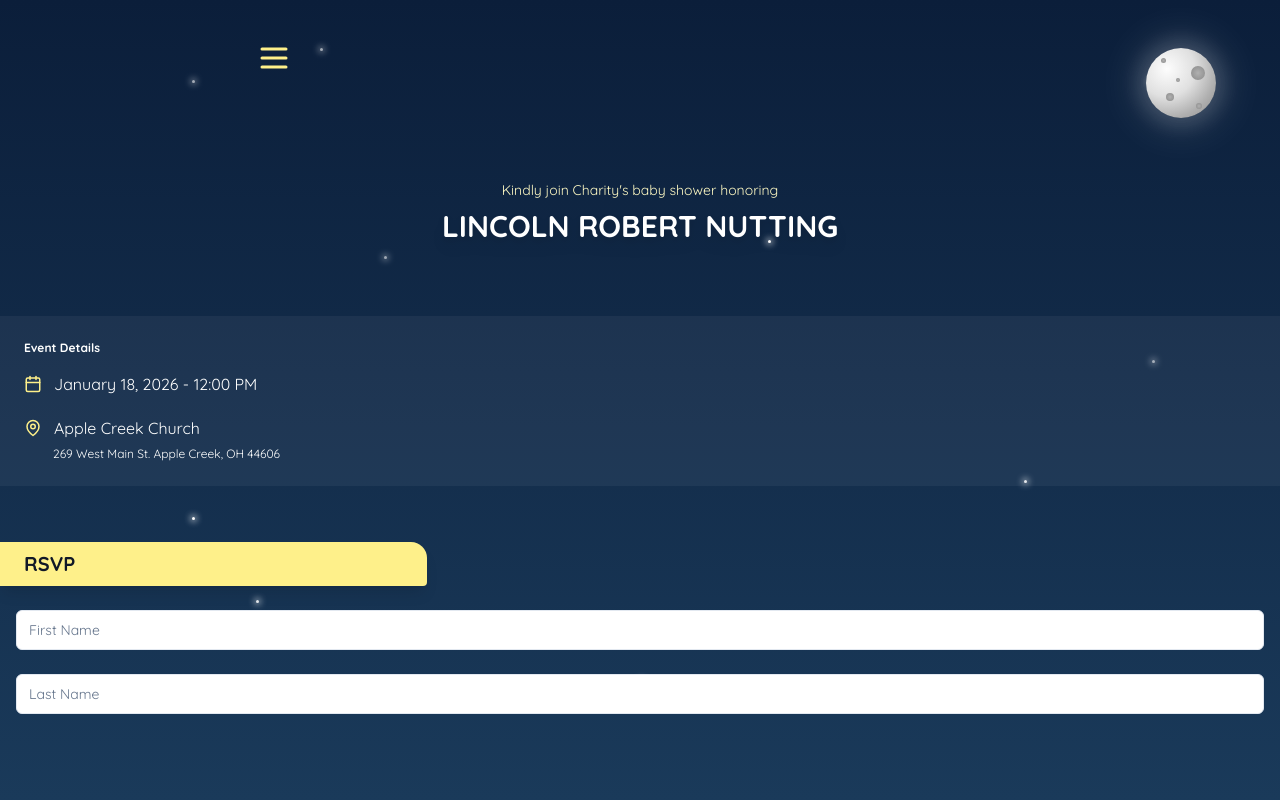
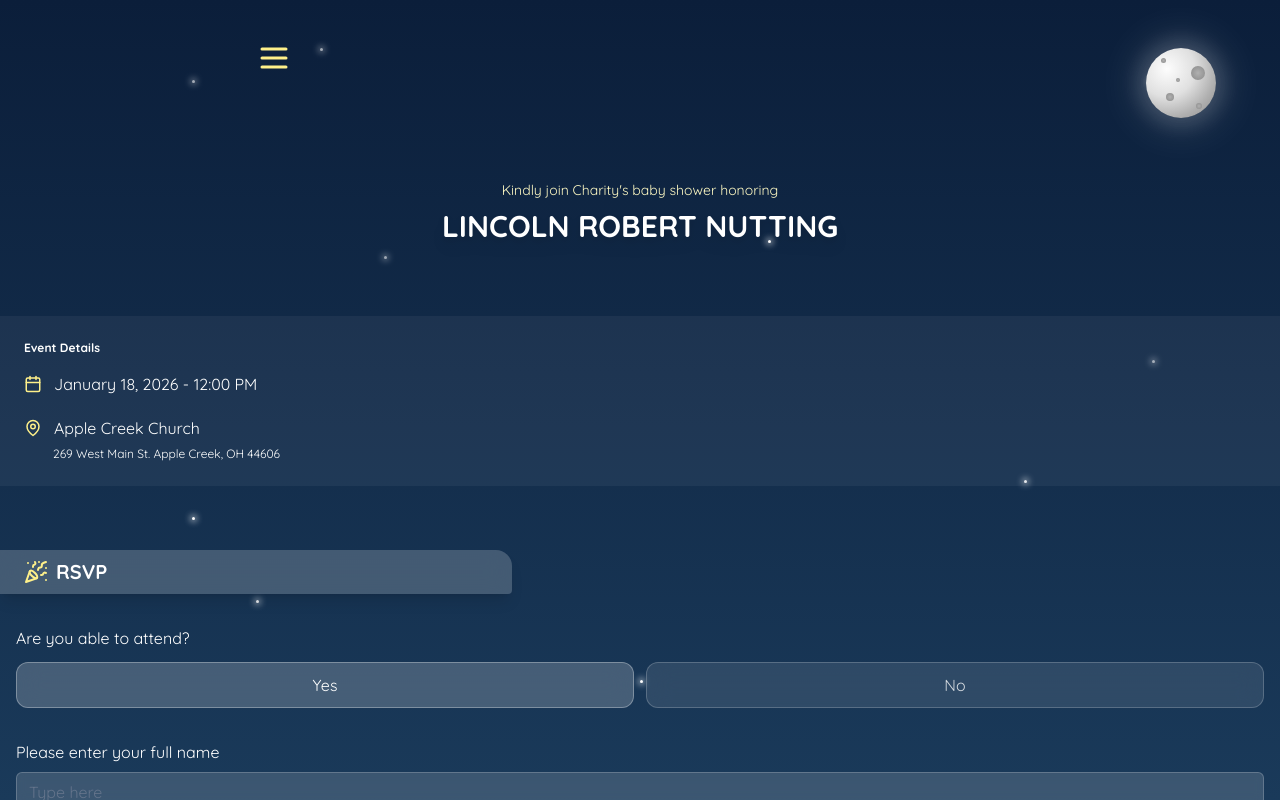
Before and after one commit to JakeNutting/baby-shower, a Next.js app: page / in a window 1280 px wide. Built offline with nearby package versions, Linux system fonts and the light colour scheme.

Commit message:
Add more on rsvp section

```diff
--- a/src/app/page.tsx
+++ b/src/app/page.tsx
@@ -7,8 +7,10 @@ import {
   SheetHeader,
   SheetTrigger,
 } from "@/components/ui/sheet";
+import { Label } from "@radix-ui/react-label";
 import {
   Calendar,
+  Gift,
   MapPin,
   Menu,
   PartyPopper,
@@ -66,7 +68,7 @@ export default function Home() {
         </h1>
       </div>
 
-      <div className="bg-white/5 py-6 mt-14">
+      <div className="bg-white/5 py-6 my-14">
         <div className="mx-6">
           <h4 className="text-xs font-semibold text-white mb-4">Event Details</h4>
           <p className="text-white flex gap-3 items-center"><Calendar size={18} color="#fef08a"></Calendar>January 18, 2026 - 12:00 PM</p>
@@ -75,17 +77,61 @@ export default function Home() {
         </div>
 
       </div>
-      <div className="mt-14 w-1/3 rounded-tr-2xl rounded-br-sm bg-yellow-200 p-2 px-6 shadow-lg">
-        <h4 className="text-gray-900 text-xl font-semibold">RSVP</h4>
+      <div className="
+        w-[40%] mt-16
+        rounded-tr-2xl rounded-br-sm
+        bg-white/20
+        backdrop-blur-md
+        shadow-lg
+        flex gap-2 items-center
+        p-2 px-6
+      ">
+        <PartyPopper className="text-yellow-200" />
+        <h4 className="text-white text-xl font-semibold">RSVP</h4>
       </div>
 
-      <div className="mt-6 mx-4">
-         <Input type="text" placeholder="First Name" />
-         <div className="mt-6">
-          <Input type="text" placeholder="Last Name" />
+      <div className="mt-4 mx-4 py-4">
+          <Label className="text-white">Are you able to attend?</Label>
+          <div className="grid grid-cols-2 gap-3 my-8 mt-3">
+            <button
+              className="
+                bg-white/20 backdrop-blur-md
+                border border-white/30
+                text-white font-medium
+                rounded-xl py-2.5
+                hover:bg-white/30 transition
+              "
+            >
+              Yes
+            </button>
 
-         </div>
+            <button
+              className="
+                bg-white/10 backdrop-blur-md
+                border border-white/20
+                text-white/80 font-medium
+                rounded-xl py-2.5
+                hover:bg-white/20 transition
+              "
+            >
+              No
+            </button>
+          </div>
+          <Label htmlFor="email" className="text-white">Please enter your full name</Label>
+          <Input type="text" placeholder="Type here"  className="bg-white/15 backdrop-blur-sm border mt-2 border-white/20 text-white placeholder-white/75 text-[16px]"/>
+      </div>
 
+       <div className="
+          mt-14 w-[40%]
+          rounded-tr-2xl rounded-br-sm
+          bg-white/20
+          backdrop-blur-md
+          shadow-lg
+          flex gap-2 items-center
+          p-2 px-6
+        ">
+        <Gift className="text-yellow-200" />
+        <h4 className="text-white text-xl font-semibold">Registries</h4>
       </div>
 
       <div className="p-72">
--- /dev/null
+++ b/src/app/schemas/rsvp.ts
@@ -0,0 +1,8 @@
+import { z } from "zod"
+
+export const rsvpSchema = z.object({
+    fullName: z.string().min(1, {
+        message: "Name must be at least 1 character",
+      }).max(255),
+    isAttending: z.boolean()
+})
```
